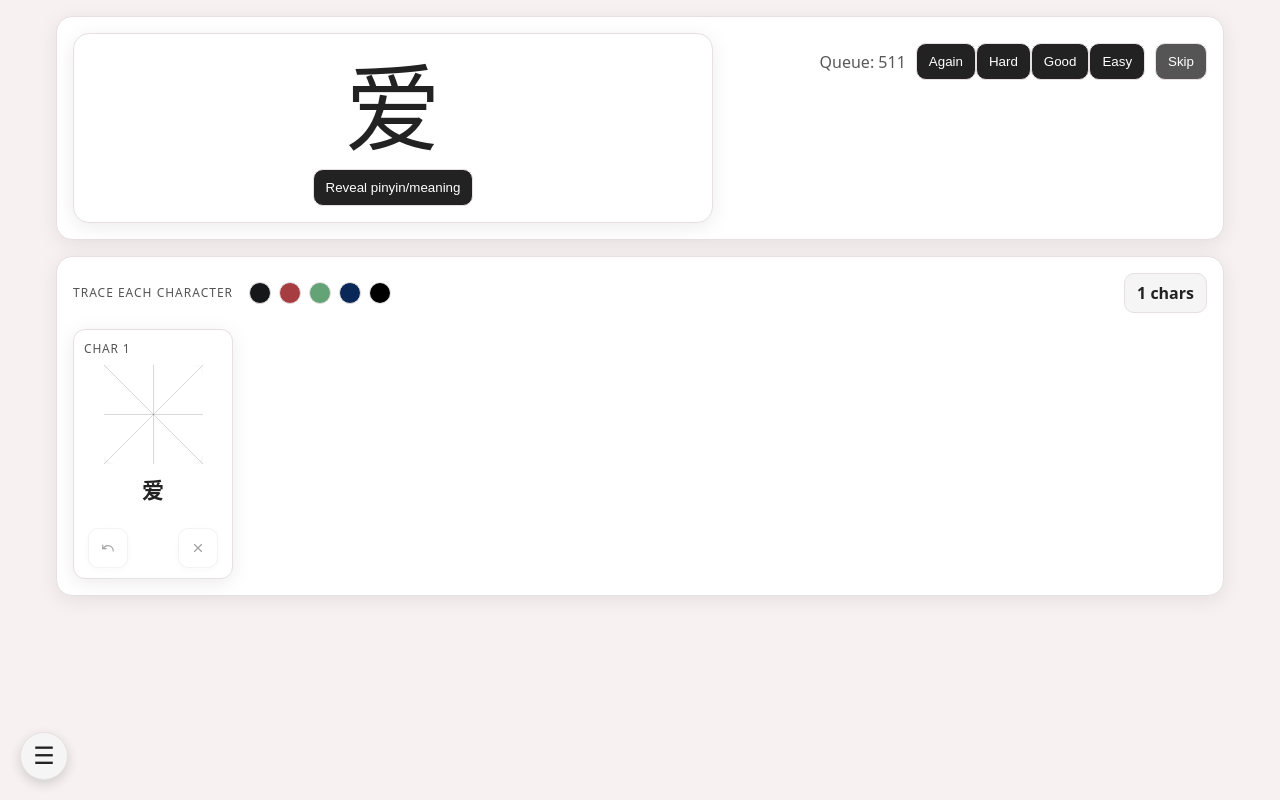
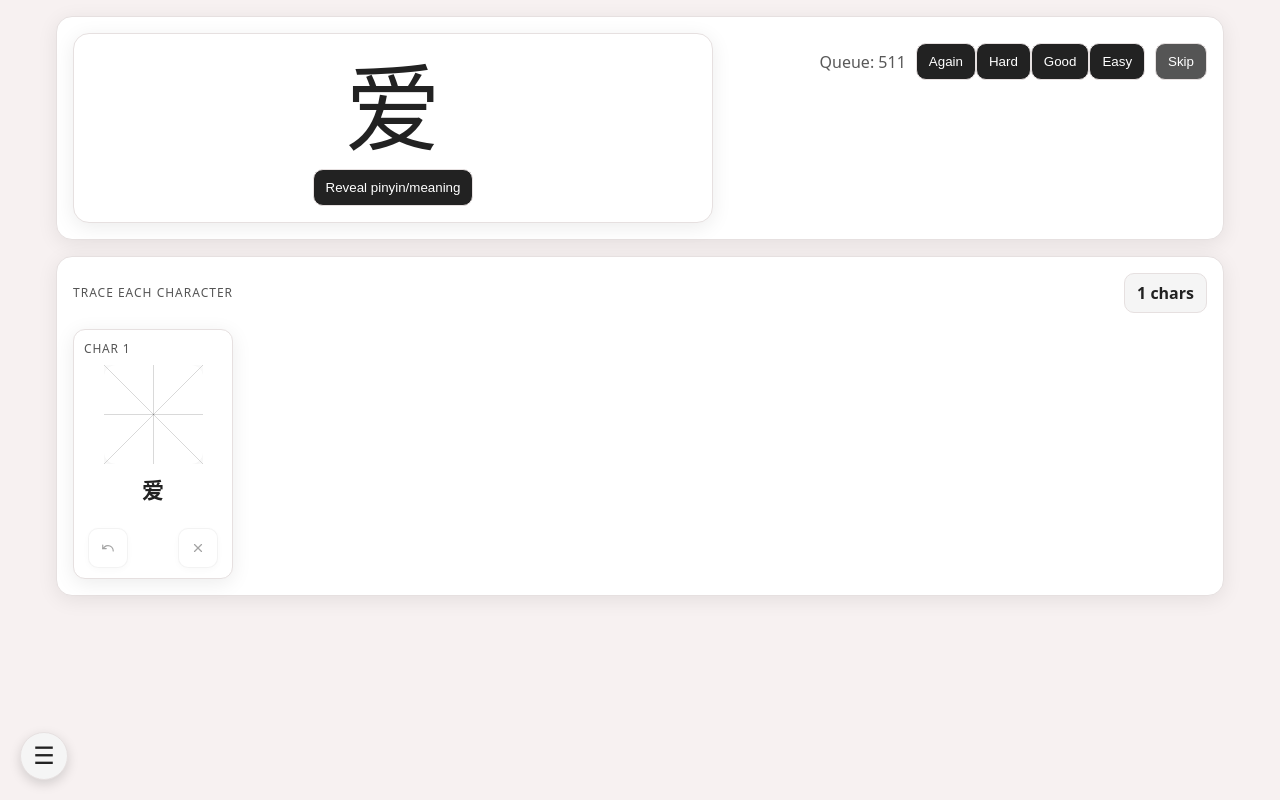
Before and after one commit to nis057489/hsk-3.0-writing-trainer, a React (Vite) app: page / in a window 1280 px wide. Built offline with nearby package versions, Linux system fonts and the light colour scheme; a web font is replaced by a local one.

Commit message:
ink colors
Signed-off-by: nis057489 <nicholas@nbembedded.com>

```diff
--- a/src/App.tsx
+++ b/src/App.tsx
@@ -690,6 +690,8 @@ export default function App() {
                         setGridVerticalShift={setGridVerticalShift}
                         brushType={brushType}
                         setBrushType={setBrushType}
+                        strokeColor={strokeColor}
+                        setStrokeColor={setStrokeColor}
                         characterMode={characterMode}
                         setCharacterMode={setCharacterMode}
                         language={language}
@@ -740,7 +742,6 @@ export default function App() {
                                     brushType={brushType}
                                     alignRight={leftHanded}
                                     strokeColor={strokeColor}
-                                    onStrokeColorChange={setStrokeColor}
                                 />
                             </div>
                         </>
@@ -787,7 +788,6 @@ export default function App() {
                             gridStyle={gridStyle}
                             gridVerticalShift={gridVerticalShift}
                             strokeColor={strokeColor}
-                            onStrokeColorChange={setStrokeColor}
                             brushType={brushType}
                             alignRight={leftHanded}
                         />
--- a/src/components/DrawingPad.tsx
+++ b/src/components/DrawingPad.tsx
@@ -284,7 +284,7 @@ export function DrawingPad({ size, showGrid, tracingMode, character, showHoverIn
                 ctx.save();
                 ctx.lineCap = "round";
                 ctx.lineJoin = "round";
-                ctx.strokeStyle = "#111";
+                ctx.strokeStyle = strokeColor;
                 ctx.lineWidth = baseWidth;
                 ctx.beginPath();
 
@@ -299,7 +299,7 @@ export function DrawingPad({ size, showGrid, tracingMode, character, showHoverIn
                 ctx.restore();
             } else {
                 // Variable width incremental
-                ctx.fillStyle = "#111";
+                ctx.fillStyle = strokeColor;
 
                 for (let i = startIndex; i <= endIndex; i++) {
                     const p = pts[i];
@@ -383,7 +383,7 @@ export function DrawingPad({ size, showGrid, tracingMode, character, showHoverIn
             lastWidthRef.current = w;
 
             ctx.save();
-            ctx.fillStyle = "#111";
+            ctx.fillStyle = strokeColor;
             ctx.beginPath();
             ctx.arc(pt.x * s, pt.y * s, w / 2, 0, Math.PI * 2);
             ctx.fill();
@@ -487,7 +487,7 @@ export function DrawingPad({ size, showGrid, tracingMode, character, showHoverIn
             c.removeEventListener("pointerover", onPointerOver);
             c.removeEventListener("pointerleave", onPointerLeave);
         };
-    }, [dpr, canvasSize, showHoverIndicator, brushType]);
+    }, [dpr, canvasSize, showHoverIndicator, brushType, strokeColor]);
 
     const clear = React.useCallback(() => setStrokes([]), []);
     const undo = React.useCallback(() => setStrokes((prev: Stroke[]) => prev.slice(0, -1)), []);
--- a/src/components/PracticeArea.tsx
+++ b/src/components/PracticeArea.tsx
@@ -15,10 +15,9 @@ interface PracticeAreaProps {
     alignRight?: boolean;
     brushType?: BrushType;
     strokeColor?: string;
-    onStrokeColorChange?: (color: string) => void;
 }
 
-export function PracticeArea({ text, tracingMode, padSizeChoice, showHoverIndicator = false, traceFont = "handwritten", gridStyle = "rice", gridVerticalShift = false, alignRight = false, brushType = "pencil", strokeColor = "#111", onStrokeColorChange }: PracticeAreaProps) {
+export function PracticeArea({ text, tracingMode, padSizeChoice, showHoverIndicator = false, traceFont = "handwritten", gridStyle = "rice", gridVerticalShift = false, alignRight = false, brushType = "pencil", strokeColor = "#111" }: PracticeAreaProps) {
     const { t } = useTranslation();
     const [compact, setCompact] = useState(false);
 
@@ -169,53 +168,6 @@ export function PracticeArea({ text, tracingMode, padSizeChoice, showHoverIndica
             <div className="practice-header" style={{ alignItems: "center" }}>
                 <div style={{ display: "flex", alignItems: "center", gap: 16, flexWrap: "wrap" }}>
                     <div className="practice-kicker">{t("practice.header")}</div>
-                    {onStrokeColorChange && (
-                        <div className="color-picker" style={{ display: "flex", gap: 8, alignItems: "center" }}>
-                            {[
-                                { color: "#161718", label: "Ink Stick" },
-                                { color: "#A63D40", label: "Maroon" },
-                                { color: "#63A375", label: "Jade" },
-                                { color: "#092858", label: "Han Blue" }
-                            ].map(c => (
-                                <button
-                                    key={c.color}
-                                    onClick={() => onStrokeColorChange(c.color)}
-                                    style={{
-                                        width: 22,
-                                        height: 22,
-                                        borderRadius: "50%",
-                                        backgroundColor: c.color,
-                                        border: strokeColor === c.color ? "2px solid var(--text)" : "1px solid var(--border)",
-                                        cursor: "pointer",
-                                        padding: 0,
-                                        boxShadow: strokeColor === c.color ? "0 0 0 2px var(--surface)" : "none",
-                                        transition: "transform 0.1s"
-                                    }}
-                                    title={c.label}
-                                    aria-label={c.label}
-                                />
-                            ))}
-                            <div style={{ position: "relative", width: 22, height: 22, borderRadius: "50%", overflow: "hidden", border: "1px solid var(--border)", cursor: "pointer" }} title="Custom Color">
-                                <input
-                                    type="color"
-                                    value={strokeColor}
-                                    onChange={(e) => onStrokeColorChange(e.target.value)}
-                                    style={{
-                                        position: "absolute",
-                                        top: "50%",
-                                        left: "50%",
-                                        transform: "translate(-50%, -50%)",
-                                        width: "150%",
-                                        height: "150%",
-                                        padding: 0,
-                                        border: "none",
-                                        background: "none",
-                                        cursor: "pointer"
-                                    }}
-                                />
-                            </div>
-                        </div>
-                    )}
                 </div>
                 <div className="practice-count">{characters.length} {t("practice.chars")}</div>
             </div>
--- a/src/components/drawer/DrawerMenu.tsx
+++ b/src/components/drawer/DrawerMenu.tsx
@@ -46,6 +46,8 @@ interface DrawerMenuProps {
     setGridVerticalShift: (value: boolean) => void;
     brushType: BrushType;
     setBrushType: (value: BrushType) => void;
+    strokeColor: string;
+    setStrokeColor: (value: string) => void;
     characterMode: 'simplified' | 'traditional';
     setCharacterMode: (value: 'simplified' | 'traditional') => void;
     language: string;
@@ -315,6 +317,55 @@ export function DrawerMenu(props: DrawerMenuProps) {
                     </label>
 
                     <label style={{ display: "flex", flexDirection: "column", gap: 6, fontSize: 13 }}>
+                        <span style={{ color: "var(--muted)" }}>{t("options.strokeColor")}</span>
+                        <div className="color-picker" style={{ display: "flex", gap: 8, alignItems: "center" }}>
+                            {[
+                                { color: "#161718", label: t("colors.ink") },
+                                { color: "#A63D40", label: t("colors.maroon") },
+                                { color: "#2B7A41", label: t("colors.jade") },
+                                { color: "#092858", label: t("colors.hanBlue") }
+                            ].map(c => (
+                                <button
+                                    key={c.color}
+                                    onClick={() => props.setStrokeColor(c.color)}
+                                    style={{
+                                        width: 28,
+                                        height: 28,
+                                        borderRadius: "50%",
+                                        backgroundColor: c.color,
+                                        border: props.strokeColor === c.color ? "2px solid var(--text)" : "1px solid var(--border)",
+                                        cursor: "pointer",
+                                        padding: 0,
+                                        boxShadow: props.strokeColor === c.color ? "0 0 0 2px var(--surface)" : "none",
+                                        transition: "transform 0.1s"
+                                    }}
+                                    title={c.label}
+                                    aria-label={c.label}
+                                />
+                            ))}
+                            <div style={{ position: "relative", width: 28, height: 28, borderRadius: "50%", overflow: "hidden", border: "1px solid var(--border)", cursor: "pointer" }} title={t("colors.custom")}>
+                                <input
+                                    type="color"
+                                    value={props.strokeColor}
+                                    onChange={(e) => props.setStrokeColor(e.target.value)}
+                                    style={{
+                                        position: "absolute",
+                                        top: "50%",
+                                        left: "50%",
+                                        transform: "translate(-50%, -50%)",
+                                        width: "150%",
+                                        height: "150%",
+                                        padding: 0,
+                                        border: "none",
+                                        background: "none",
+                                        cursor: "pointer"
+                                    }}
+                                />
+                            </div>
+                        </div>
+                    </label>
+
+                    <label style={{ display: "flex", flexDirection: "column", gap: 6, fontSize: 13 }}>
                         <span style={{ color: "var(--muted)" }}>{t("options.padSize")}</span>
                         <select
                             value={props.padSizeChoice}
--- a/src/i18n/en.json
+++ b/src/i18n/en.json
@@ -95,6 +95,7 @@
         "brushPencil": "Pencil (Standard)",
         "brushFountain": "Fountain Pen",
         "brushCalligraphy": "Calligraphy Brush",
+        "strokeColor": "Stroke Color",
         "traceFont": "Trace character font style",
         "traceFontHandwritten": "Handwritten (Brush)",
         "traceFontKai": "Kai",
@@ -213,5 +214,12 @@
     },
     "stats": {
         "available": "{{count}} words available"
+    },
+    "colors": {
+        "ink": "Ink Stick",
+        "maroon": "Maroon",
+        "jade": "Jade",
+        "hanBlue": "Han Blue",
+        "custom": "Custom Color"
     }
 }
```
